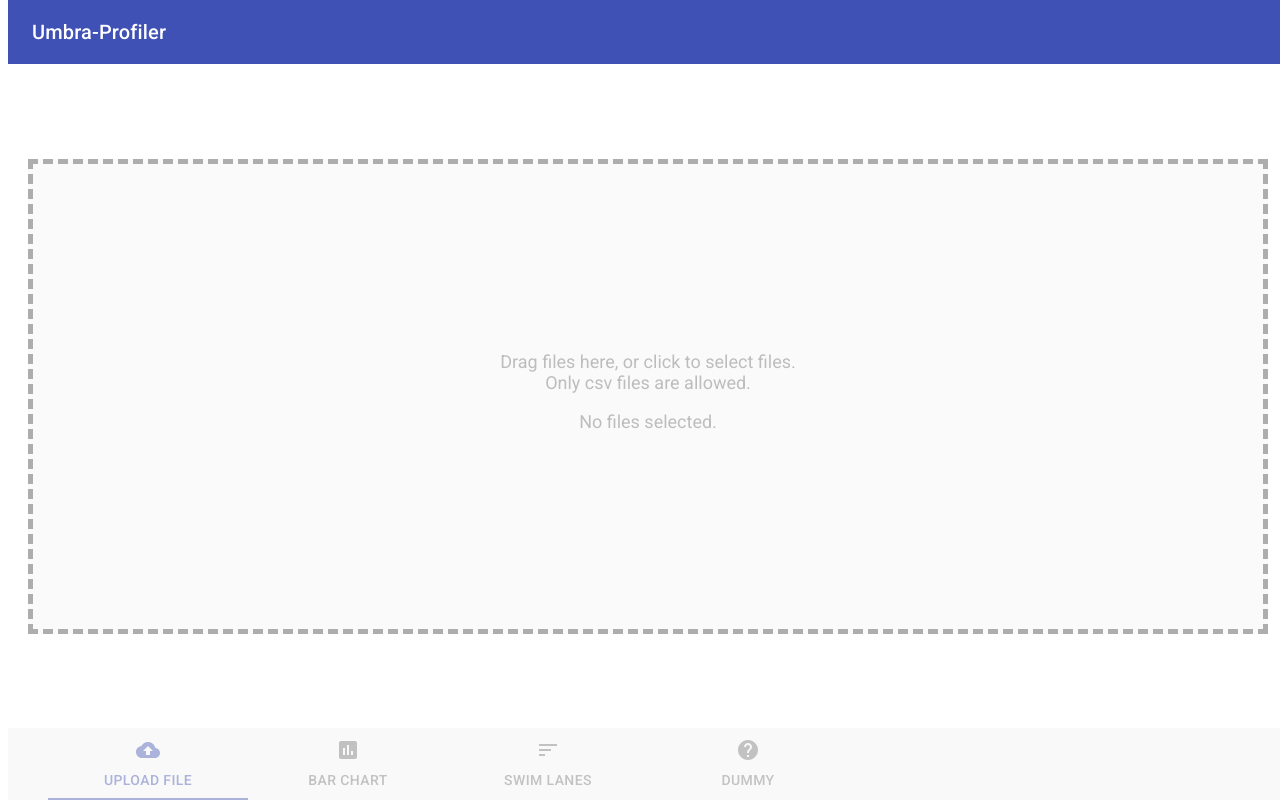
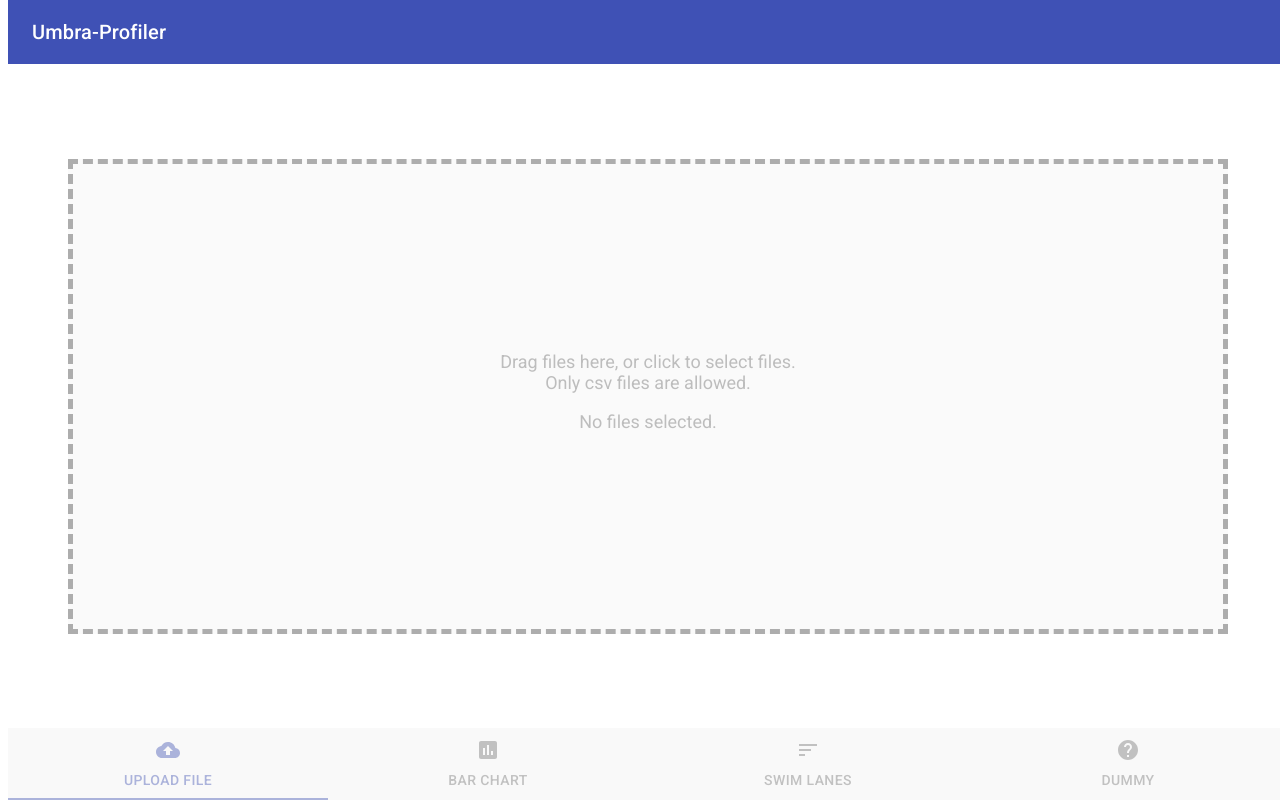
Before and after one commit to umbraperf/umbraperf, a React app: page /upload in a window 1280 px wide. Built offline with nearby package versions, Linux system fonts and the light colour scheme; the HTML template or start-up script is replaced by a standard one.

Commit message:
change tabs style, change upload dropdown style, redirect to bar chart after upload finished, reset state on upload file component mount

```diff
--- a/src/components/file_uploader.tsx
+++ b/src/components/file_uploader.tsx
@@ -6,6 +6,7 @@ import styles from '../style/upload.module.css';
 import { Result } from 'src/model/core_result';
 import { IAppContext, withAppContext } from '../app_context';
 import { CircularProgress, LinearProgress } from '@material-ui/core';
+import { Redirect } from 'react-router-dom';
 
 interface Props {
     appContext: IAppContext;
@@ -20,10 +21,17 @@ interface Props {
     setResetState: () => void;
 }
 
-class FileUploader extends React.Component<Props> {
+interface State {
+    allowRedirect: boolean;
+}
+
+class FileUploader extends React.Component<Props, State> {
 
     constructor(props: Props) {
         super(props);
+        this.state = {
+            allowRedirect: false,
+        };
 
         this.receiveFileOnDrop = this.receiveFileOnDrop.bind(this);
         this.defineDropzoneStyle = this.defineDropzoneStyle.bind(this);
@@ -32,7 +40,6 @@ class FileUploader extends React.Component<Props> {
     public receiveFileOnDrop(acceptedFiles: Array<File>): void {
         //console.log(dropEvent);
         if (acceptedFiles && acceptedFiles.length != 0 && acceptedFiles[0] != null) {
-            this.props.setResetState();
             this.props.setEventsLoading(true);
             this.props.setResultLoading(true);
             const file = acceptedFiles[0];
@@ -58,23 +65,29 @@ class FileUploader extends React.Component<Props> {
     }
 
     componentDidMount(): void {
+        this.props.setResetState();
         console.log(this.props);
     }
 
     componentDidUpdate(prevProps: Props): void {
-        if (prevProps.result != this.props.result && undefined != this.props.result && !this.props.resultLoading) {
+        if (prevProps.events != this.props.events) {
+            if (!this.props.eventsLoading && this.props.events) {
+                this.setState({
+                    ...this.state,
+                    allowRedirect: true,
+                });
+            }
         }
     }
 
     public render() {
         return <div className={styles.dropzoneContainer}>
-            {this.props.eventsLoading ?
-                <div className={styles.fileUploaderLinearProgressContainer}>
-                    <LinearProgress color="primary"/>
-                </div>
-                :
-                <div></div>
-            }
+            {this.state.allowRedirect && <Redirect to={"/bar-chart"} />}
+
+            {this.props.eventsLoading && <div className={styles.fileUploaderLinearProgressContainer}>
+                <LinearProgress color="primary" />
+            </div>}
+
             <Dropzone
                 accept={['.parquet', '.csv']}
                 multiple={false}
--- a/src/components/tab_panel.tsx
+++ b/src/components/tab_panel.tsx
@@ -26,7 +26,7 @@ const useStyles = makeStyles((theme: Theme) => ({
         opacity: '0.4',
     },
     tabRoot: {
-        minWidth: '200px',
+        //minWidth: '200px',
     }
 }));
 
@@ -43,8 +43,9 @@ function ScrollableTabsButtonForce(props: any) {
             <AppBar position="static" color="default">
                 <Tabs
                     value={props.location.pathname}
-                    variant="scrollable"
-                    scrollButtons="on"
+/*                     variant="scrollable"
+ */                    scrollButtons="on"
+                    variant="fullWidth"
                     indicatorColor="primary"
                     textColor="primary"
                     aria-label="scrollable force tabs example"
--- a/src/model/state_mutation.ts
+++ b/src/model/state_mutation.ts
@@ -91,7 +91,6 @@ export class AppStateMutation {
                 };
             case StateMutationType.RESET_STATE:
                 return {
-                    ...state,
                     fileName: undefined,
                     resultLoading: false,
                     result: undefined,
--- a/src/style/upload.module.css
+++ b/src/style/upload.module.css
@@ -7,7 +7,7 @@
 .dropzoneBase{
     display: flex;
     align-items: center;
-    margin: 20px;
+    margin: 20px 60px 20px 60px;
     min-height: 250px;
     height: 70%;
     flex: 1;
```
